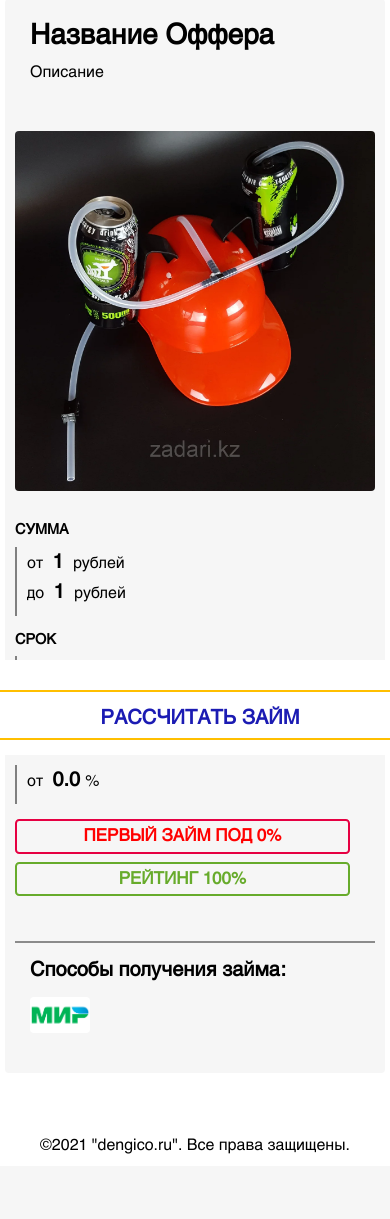
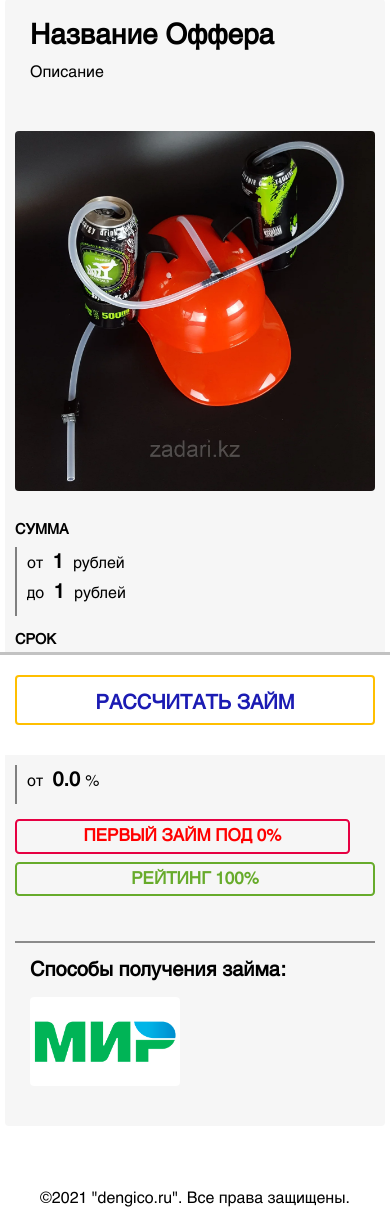
Before and after one commit to azbest1017/dengico, a Django app: a page that uses posts/templates/post_details.html in a window 390 px wide. Shown: the part 89-1308 px from the top of the page. Before the commit the page ends 1243 px from the top, so only its background shows below. Run offline with Django 3.2, Linux system fonts and the light colour scheme; data comes from the database, SQL or seed files in the repository.

Commit message:
Mobile Design Make Up

```diff
--- a/Dengico/settings.py
+++ b/Dengico/settings.py
@@ -25,7 +25,7 @@
 # SECURITY WARNING: don't run with debug turned on in production!
 DEBUG = True
 
-ALLOWED_HOSTS = ['192.168.0.103']
+ALLOWED_HOSTS = []
 
 
 # Application definition
--- a/posts/templates/post_details.html
+++ b/posts/templates/post_details.html
@@ -3,11 +3,11 @@
 {% block title %}{{ post.name}}{% endblock %}
 {% block content %}
 <div class="row mfo_main">
-  <div class="col-md-8" id="item_2">
+  <div class="col-md-8">
     <h3><strong>{{ post.name}}</strong></h3>
     {{ post.body |safe}}
   </div>
-  <div class="col-md-4 mfo_main_right" id="item_1">
+  <div class="col-md-4 mfo_main_right">
     <div class="row">
       <img style="border-radius:0.25em; margin-bottom: 30px;" src="/{{ post.logo.name }}" width="100%"/>
     </div>
@@ -38,18 +38,18 @@
     {% endif %}
     {% if post.scope > 70 %}
     <div class="row text-center">
-        <h5 class="rek2 rek3">РЕЙТИНГ {{ post.scope}}%</h5>
+        <h5 class="rek2 rek3 wd_auto">РЕЙТИНГ {{ post.scope}}%</h5>
     </div>
     {% endif %}
     <div class="row sticky">
       <a  class="rek3 sticky_more2" target="_blank" href="{% url 'redirect_go' post.slug %}"><button class="btn but2 but3 sticky_more"><strong>РАССЧИТАТЬ ЗАЙМ</strong></button></a>
     </div>
   </div>
-  <div class="col-md-12 withdraw" id="item_3">
+  <div class="col-md-12 withdraw">
       <h5 style="margin-bottom:15px"><strong>Способы получения займа:</strong></h5>
       <div class="row">
         {% for withdraw in post.withdraw.all %}
-          <div class="col-3">
+          <div class="col-6 col-md-2">
             <img style="border-radius:0.25em; margin-bottom: 30px;" src="/{{ withdraw.logo }}" width="100%" alt="{{ withdraw.name }}"/>
           </div>
          {% endfor %}
--- a/static/css/style.css
+++ b/static/css/style.css
@@ -614,12 +614,17 @@
   right: 0;
   left: 0;
   background-color: white;
+  z-index: 100;
 }
 .sticky_more{
   background-color: white;
   padding: 10px 0px 5px 0px;
 }
 .sticky_more2{
-padding: 10px 0px 5px 10px;
+  padding: 0px 30px 20px 30px;
+  border-top: 3px solid #0000003d;
+}
+.wd_auto{
+  width: 100%;
 }
 }
--- a/static/js/script.js
+++ b/static/js/script.js
@@ -57,3 +57,12 @@
     console.log($(this).is(':checked'));
 });
 // SAVE VALUE OF CHECKBOX AFTER SUBMINT FORM END--->
+
+
+
+
+
+
+  //Fire it when the page first loads:
+  alterClass();
+});
```
